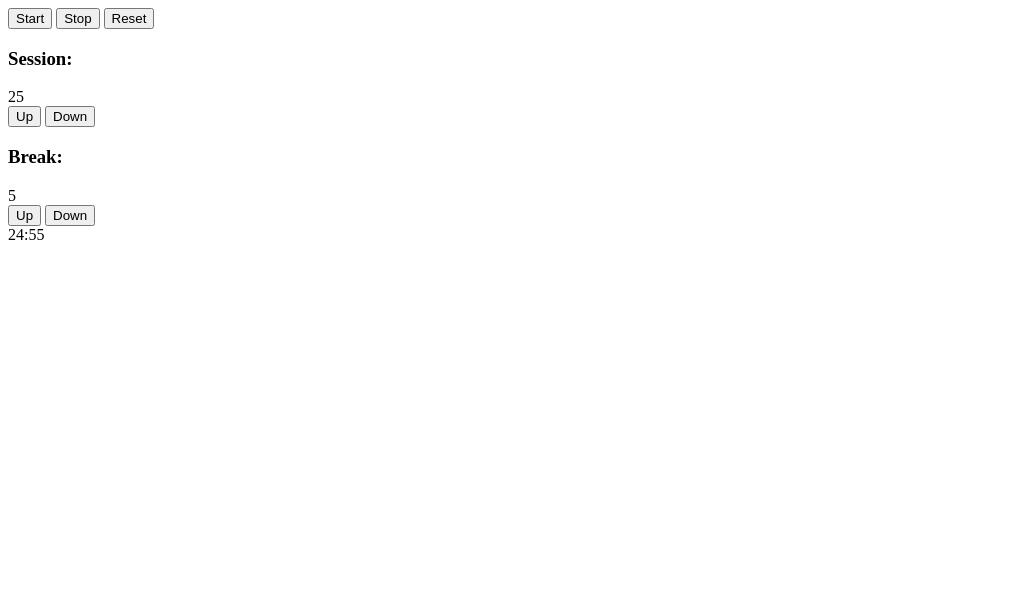
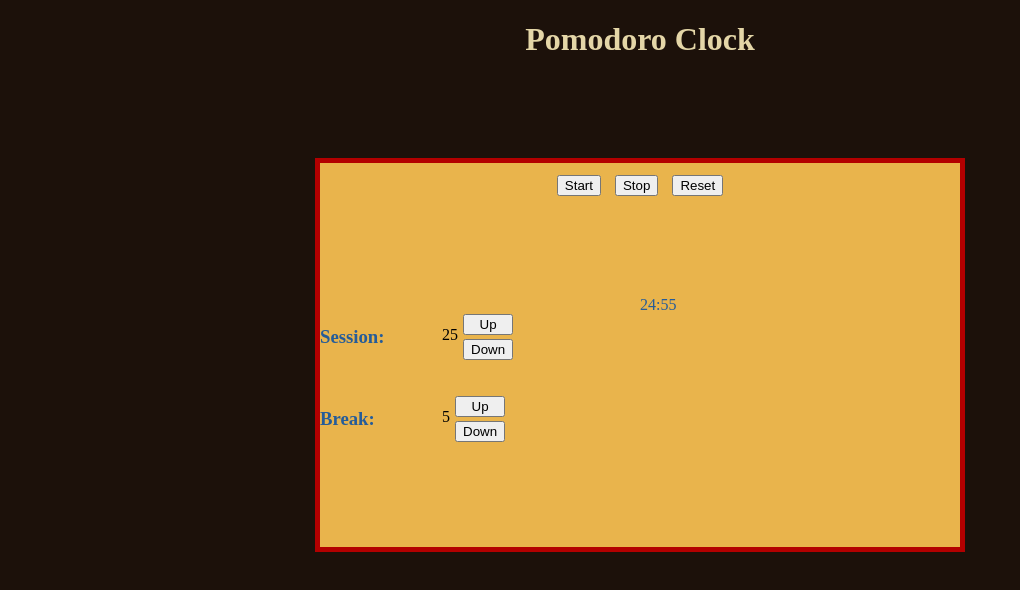
Before and after one commit to marboleda/pomodoro-clock, a plain HTML site: page index.html in a window 1280 px wide. Shown: the whole page, without its empty margins (0-1020 px from the left). Drawn offline with Linux system fonts and the light colour scheme.

Commit message:
Position elements via flexbox

```diff
--- a/css/main.css
+++ b/css/main.css
@@ -0,0 +1,65 @@
+body {
+    background-color: #1C110A;
+}
+
+h1 {
+    text-align: center;
+    margin-bottom: 100px;
+    color: #e4d6a7;
+}
+
+h3 {
+    margin-right: 10px;
+    width: 35%;
+    margin-top: 0px;
+    margin-bottom: 0px;
+}
+
+button {
+    margin: 2px 5px;
+}
+
+#clock {
+    display: flex;
+    flex-wrap: wrap;
+    justify-content: center;
+    width: 50vw;
+    height: 30vw;
+    margin: 0 auto;
+    border: 5px solid #B30000;
+    background-color: #e9b44c;
+}
+
+#operations {
+    flex-basis: 100%;
+    text-align: center;
+    padding: 10px;
+}
+
+#session, #break {
+    display: flex;
+}
+
+#session-time, #break-time, h3 {
+    padding-top: 30px;
+    padding-bottom: 30px;
+}
+
+#session-buttons, #break-buttons {
+    display: flex;
+    flex-direction: column;
+    justify-content: center;
+}
+
+#settings {
+    flex-basis: 50%;
+}
+
+#time {
+    flex-basis: 50%;
+    color: #e4d6a7;
+}
+
+h3, #time {
+    color: #255C99;
+}
--- a/index.html
+++ b/index.html
@@ -5,6 +5,7 @@
         <title>Pomodoro Clock</title>
         <link rel="stylesheet" type="text/css" href="css/main.css" />
     </head>
+        <h1>Pomodoro Clock</h1>
         <div id="clock">
 
             <div id="operations">
```
